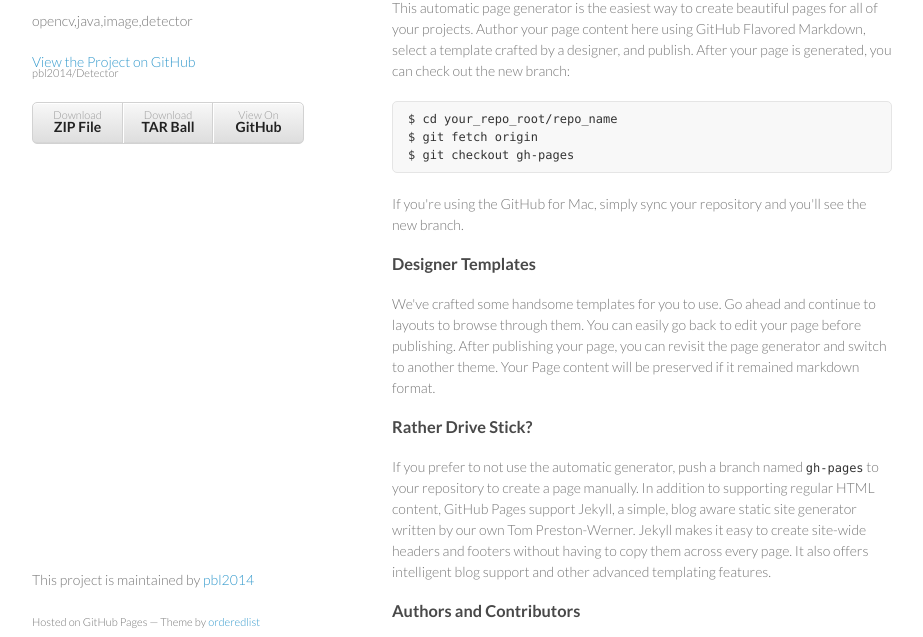
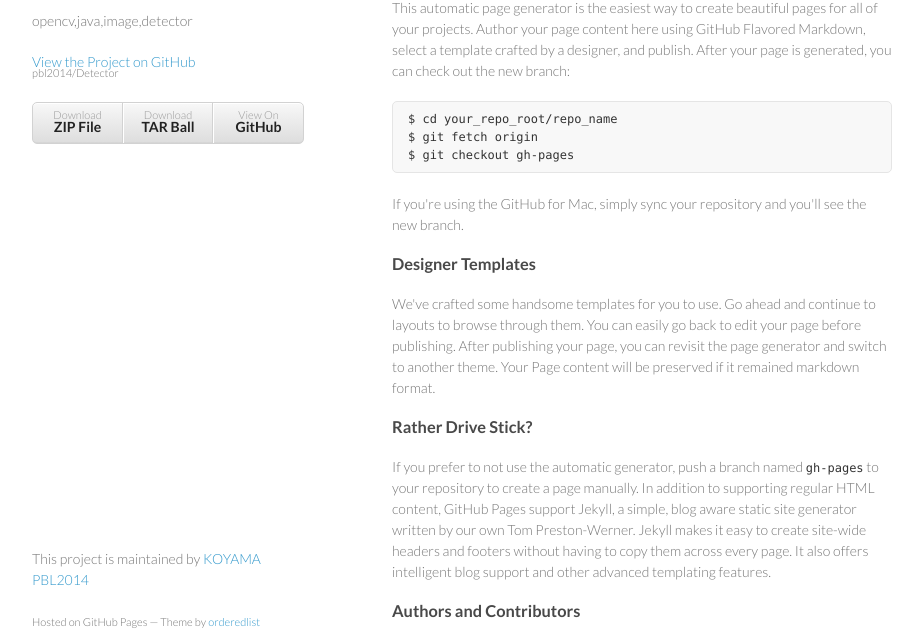
Before and after one commit to flywind2/Detector, a plain HTML site: page index.html in a window 1280 px wide. Shown: the part 99-736 px from the top of the page, without its empty margins (178-1101 px from the left). Drawn offline with Linux system fonts and the light colour scheme.

Commit message:
Update index.html

```diff
--- a/index.html
+++ b/index.html
@@ -61,7 +61,7 @@ $ git checkout gh-pages
 <p>Having trouble with Pages? Check out the documentation at <a href="https://help.github.com/pages">https://help.github.com/pages</a> or contact <a href="mailto:support@github.com">support@github.com</a> and we’ll help you sort it out.</p>
       </section>
       <footer>
-        <p>This project is maintained by <a href="https://github.com/pbl2014">pbl2014</a></p>
+        <p>This project is maintained by <a href="https://github.com/pbl2014">KOYAMA PBL2014</a></p>
         <p><small>Hosted on GitHub Pages &mdash; Theme by <a href="https://github.com/orderedlist">orderedlist</a></small></p>
       </footer>
     </div>
```
